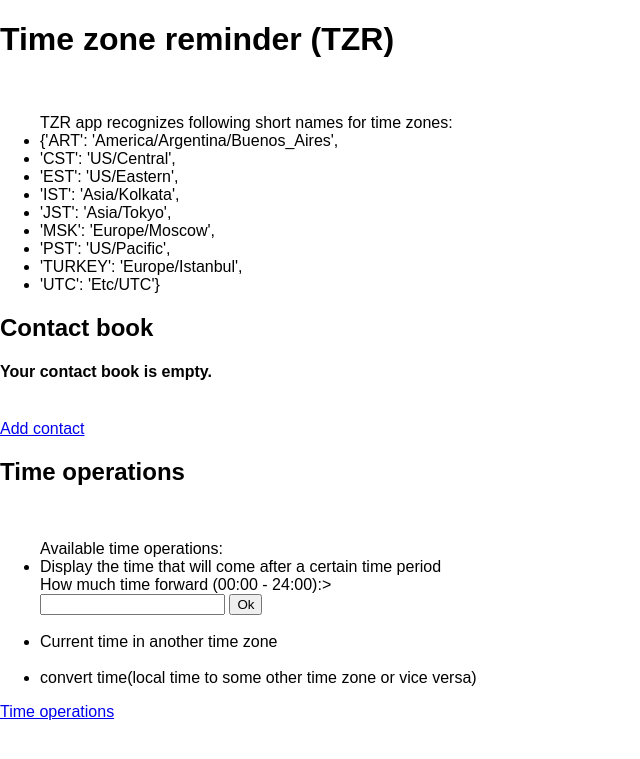
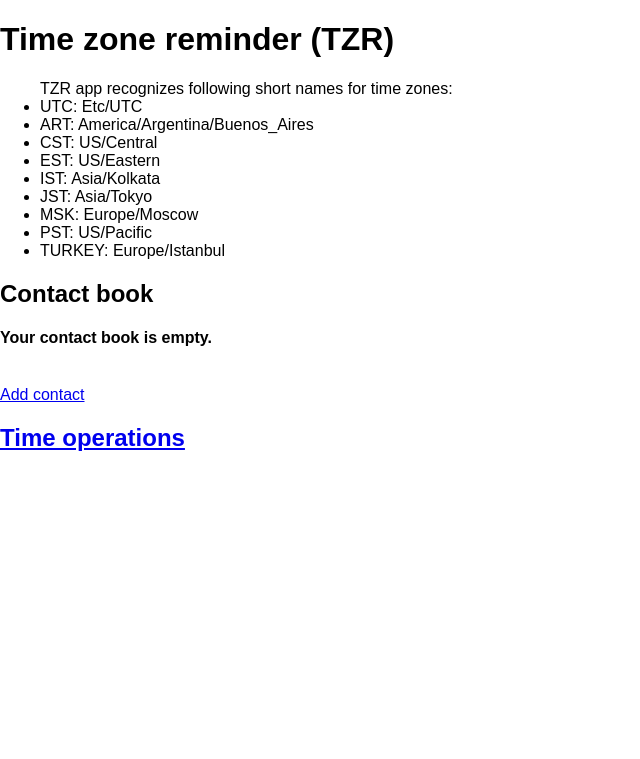
Before and after one commit to gelst13/TimeZoneReminder, a Flask app: page / in a window 1280 px wide. Shown: the top 759 px of the page, without its empty margins (0-640 px from the left). Run offline with Flask 3, Linux system fonts and the light colour scheme; data that the repository does not hold is empty.

Commit message:
index.html updated

```diff
--- a/app.py
+++ b/app.py
@@ -38,18 +38,22 @@ new_contact = dict()
 @app.route('/', methods=['POST', 'GET'])
 def index():
     if request.method == 'POST':
-        data = list(map(int, request.form.get('time_data').split(':')))
-        result = TimeKeeper.time_operation_0(data)
-        return "In {} hours {} minutes it'll be: {}".format(data[0], data[1], result)
+        pass
     else:
         contacts = Contacts.query.order_by(Contacts.contact_name).all()
-        return render_template('index.html', contacts=contacts)
+        tz_dict = TimeKeeper.tz_olson
+        print(tz_dict)
+        return render_template('index.html', contacts=contacts, tz_dict=tz_dict)
 
 
 @app.route('/time_operations', methods=['POST', 'GET'])
 def time_operations():
     if request.method == 'POST':
-        if request.form.get('time_data_1'):
+        if request.form.get('time_data'):
+            data = list(map(int, request.form.get('time_data').split(':')))
+            result = TimeKeeper.time_operation_0(data)
+            return "In {} hours {} minutes it'll be: {}".format(data[0], data[1], result)
+        elif request.form.get('time_data_1'):
             data = request.form.get('time_data_1')
             print(data)
             result = TimeKeeper().get_current_time(data)
--- a/templates/index.html
+++ b/templates/index.html
@@ -7,17 +7,11 @@
 
 {% block body %}
 <div class="info">
-    <h1>Time zone reminder (TZR)</h1><br>
+    <h1>Time zone reminder (TZR)</h1>
     <ul>TZR app recognizes following short names for time zones:
-        <li>{'ART': 'America/Argentina/Buenos_Aires',</li>
-        <li>'CST': 'US/Central',</li>
-        <li>'EST': 'US/Eastern',</li>
-        <li>'IST': 'Asia/Kolkata',</li>
-        <li>'JST': 'Asia/Tokyo',</li>
-        <li>'MSK': 'Europe/Moscow',</li>
-        <li>'PST': 'US/Pacific',</li>
-        <li>'TURKEY': 'Europe/Istanbul',</li>
-        <li>'UTC': 'Etc/UTC'}</li>
+        {% for key, value in tz_dict.items() %}
+            <li>{{ key }}: {{ value }}</li>
+        {% endfor %}
      </ul>
 </div>
 
@@ -61,28 +55,7 @@
 
 
 <div class="time">
-    <h2>Time operations</h2><br>
-    <ul>Available time operations:
-        <li>Display the time that will come after a certain time period</li>
-        How much time forward (00:00 - 24:00):>
-        <div class="time_data">
-        <form action="/" method="POST">
-            <input type="text" name="time_data" id="time_data">
-            <input type="submit" value="Ok">
-        </form>
-    </div>
-        <br>
-        <li>Current time in another time zone</li>
-
-
-        <br>
-        <li>convert time(local time to some other time zone or vice versa)</li>
-    </ul>
-    <a href="/time_operations">Time operations</a>
-
-
-
-
+    <a href="/time_operations"><h2>Time operations</h2></a>
 </div>
 
 
```
Also changed, not shown: templates/time_operations.html (+9 -0 lines).
